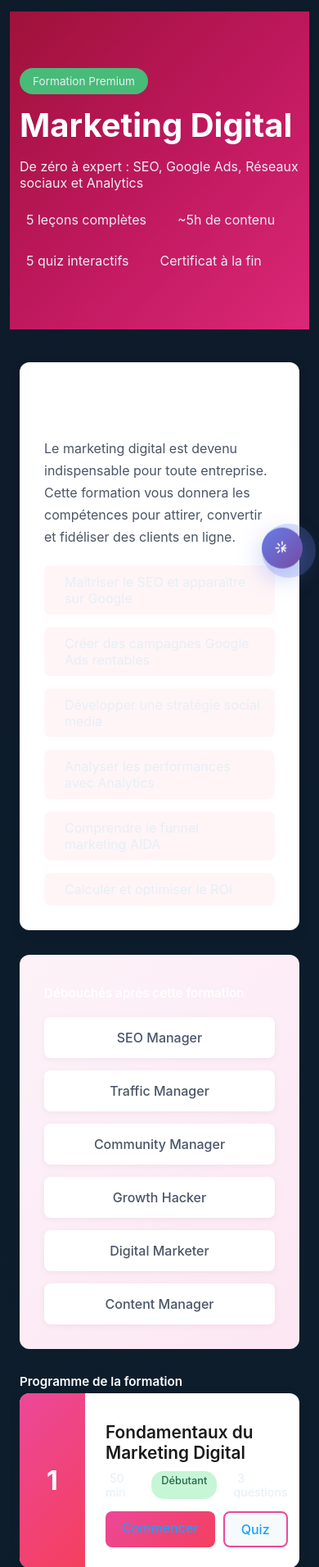
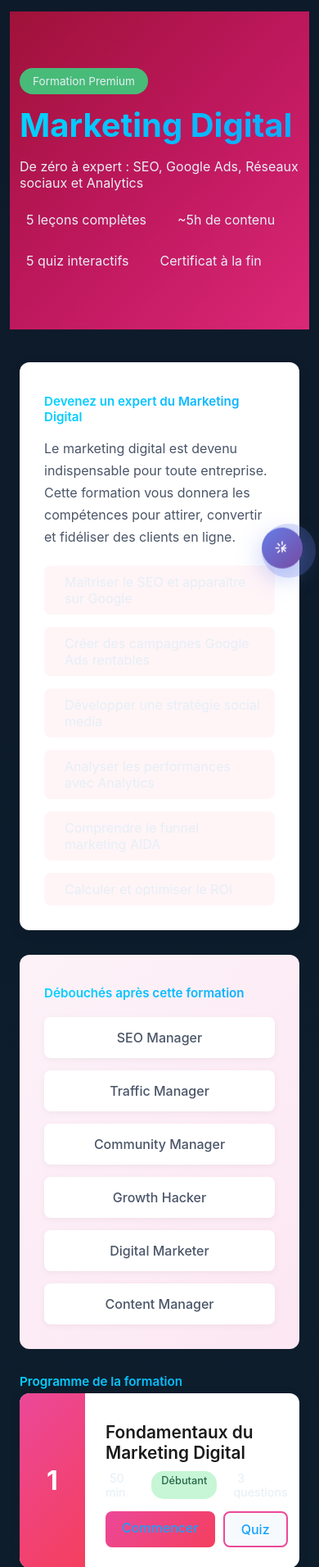
Before and after one commit to CYBERAGBA/ToolsOra, a Flask app: page /modules/education/marketing-digital in a window 390 px wide; the page is wider, and only the part inside the window is pictured. Shown: the part 127-2039 px from the top of that part at 82% size. Run offline with Flask 2, Linux system fonts and the light colour scheme; the visitor is signed in with stand-in values (Sample User, id 1).

Commit message:
Add: Modern blue gradient titles for high-tech aesthetic

```diff
--- a/static/css/mobile.css
+++ b/static/css/mobile.css
@@ -5,14 +5,28 @@
 
 /* Améliorer le contraste sur mobile */
 @media (max-width: 768px) {
-  /* Titres noirs -> rendre visibles SAUF sur fond blanc/clair */
+  /* Titres noirs -> Bleu modern & high-tech */
   h1, h2, h3, h4, h5, h6 {
     font-weight: 600;
+    background: linear-gradient(135deg, #00d4ff 0%, #0fa9ff 100%);
+    -webkit-background-clip: text;
+    -webkit-text-fill-color: transparent;
+    background-clip: text;
   }
 
-  /* Appliquer du blanc aux titres sur fond SOMBRE */
+  /* Fallback si gradient ne fonctionne pas: utiliser couleur bleue solide */
+  @supports not (-webkit-background-clip: text) {
+    h1, h2, h3, h4, h5, h6 {
+      color: #00d4ff !important;
+    }
+  }
+
+  /* Appliquer du bleu aux titres sur fond SOMBRE */
   body h1, body h2, body h3, body h4, body h5, body h6 {
-    color: #fff !important;
+    background: linear-gradient(135deg, #00d4ff 0%, #0fa9ff 100%);
+    -webkit-background-clip: text;
+    -webkit-text-fill-color: transparent;
+    background-clip: text;
   }
 
   /* MAIS: Si le titre est dans un conteneur blanc/clair, garder texte foncé */
@@ -28,6 +42,8 @@
   [style*="background: #ffffff"] h1, [style*="background: #ffffff"] h2,
   [style*="background: #ffffff"] h3, [style*="background: #ffffff"] h4 {
     color: #000 !important;
+    background: none !important;
+    -webkit-text-fill-color: unset !important;
   }
 
   /* Texte gris foncé -> rendre visible sur fond sombre */
@@ -127,7 +143,16 @@
 
 /* Fix pour les titres dans les sections */
 section h1, section h2, section h3, section h4 {
-  color: #fff !important;
+  background: linear-gradient(135deg, #00d4ff 0%, #0fa9ff 100%);
+  -webkit-background-clip: text;
+  -webkit-text-fill-color: transparent;
+  background-clip: text;
+}
+
+@supports not (-webkit-background-clip: text) {
+  section h1, section h2, section h3, section h4 {
+    color: #00d4ff !important;
+  }
 }
 
 /* Ensure proper contrast for code blocks */
@@ -155,6 +180,21 @@ a:hover {
    Détecte les conteneurs blancs/clairs et applique le texte approprié
    ============================================================================ */
 
+/* Couleur bleue modern & high-tech pour tous les titres */
+h1, h2, h3, h4, h5, h6 {
+  background: linear-gradient(135deg, #00d4ff 0%, #0fa9ff 100%);
+  -webkit-background-clip: text;
+  -webkit-text-fill-color: transparent;
+  background-clip: text;
+}
+
+/* Fallback pour navigateurs qui ne supportent pas le gradient text */
+@supports not (-webkit-background-clip: text) {
+  h1, h2, h3, h4, h5, h6 {
+    color: #00d4ff !important;
+  }
+}
+
 /* For light/white backgrounds, use dark text */
 .lesson-box, .lesson-content, .lesson-detail, .modal-content,
 [class*="light"], [class*="white"], [class*="bright"],
@@ -168,6 +208,8 @@ a:hover {
 .modal-content h1, .modal-content h2, .modal-content h3, .modal-content h4,
 [class*="light"] h1, [class*="light"] h2, [class*="light"] h3, [class*="light"] h4 {
   color: #1a1a1a !important;
+  background: none !important;
+  -webkit-text-fill-color: unset !important;
 }
 
 /* Override the white background rule for modal and light containers */
@@ -180,6 +222,8 @@ a:hover {
 .modal-content h1, .modal-content h2, .modal-content h3, .modal-content h4,
 .lesson-detail h1, .lesson-detail h2, .lesson-detail h3, .lesson-detail h4 {
   color: #1a1a1a !important;
+  background: none !important;
+  -webkit-text-fill-color: unset !important;
 }
 
 .modal p, .modal-content p, .lesson-detail p,
--- a/templates/base.html
+++ b/templates/base.html
@@ -9,7 +9,7 @@
     <title>ToolsOra</title>
     <link rel="stylesheet" href="/static/css/styles.css?v=5">
     <link rel="stylesheet" href="/static/css/edutools-ia.css?v=5">
-    <link rel="stylesheet" href="/static/css/mobile.css?v=2">
+    <link rel="stylesheet" href="/static/css/mobile.css?v=3">
     <style>
       /* FORCE: Tous les résultats doivent avoir un texte VISIBLE */
       [id*="Result"] {
```
